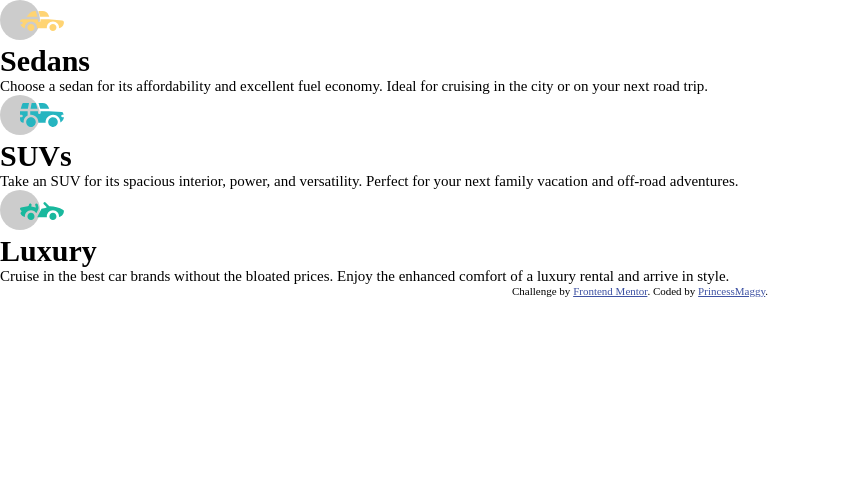
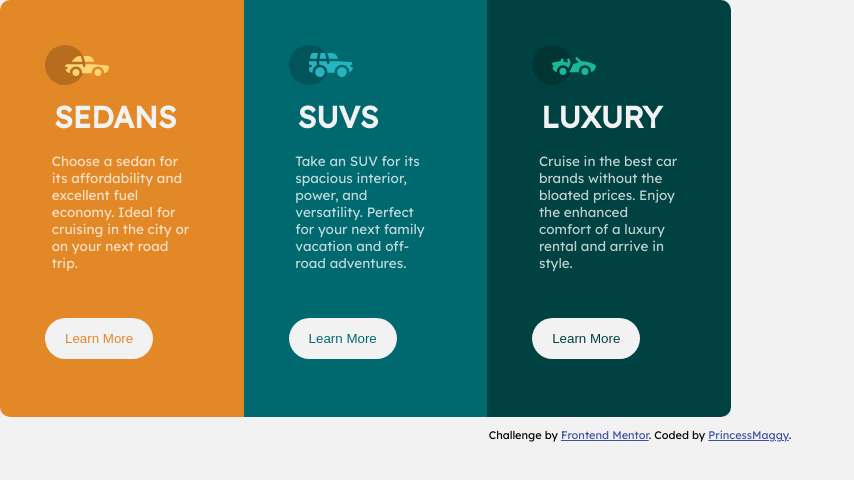
Before and after one commit to PrincessMaggy/preview-card, a plain HTML site: page index.html in a window 1280 px wide. Shown: the whole page, without its empty margins (0-854 px from the left). Drawn offline with Linux system fonts and the light colour scheme.

Commit message:
Added styling for desktop view

```diff
--- a/index.html
+++ b/index.html
@@ -11,27 +11,30 @@
 </head>
 <body>
   <main>
-    <div>
+    <div class="container">
+        <div class="sedan">
           <img src="./images/icon-sedans.svg">
           <h1>Sedans</h1>
           <p> Choose a sedan for its affordability and excellent fuel economy. Ideal for cruising in the city
             or on your next road trip.</p>
+            <button>Learn More</button>
         </div>
 
-    <div>
+        <div class="suv">
           <img src="./images/icon-suvs.svg">
           <h1>SUVs</h1>
-      <p>
-        Take an SUV for its spacious interior, power, and versatility. Perfect for your next family vacation
+          <p>Take an SUV for its spacious interior, power, and versatility. Perfect for your next family vacation
             and off-road adventures.</p>
+            <button>Learn More</button>
         </div>
 
-    <div>
+        <div class="luxury">
           <img src="./images/icon-luxury.svg">
           <h1>Luxury</h1>
-      <p>
-        Cruise in the best car brands without the bloated prices. Enjoy the enhanced comfort of a luxury
+          <p>Cruise in the best car brands without the bloated prices. Enjoy the enhanced comfort of a luxury
             rental and arrive in style.</p>
+            <button>Learn More</button>
+        </div>
         </div>
   </main>
 
--- a/style.css
+++ b/style.css
@@ -1,9 +1,13 @@
+@import url('https://fonts.googleapis.com/css2?family=Lexend+Deca&display=swap');
+
 html,
 body {
   font-size: 15px;
   box-sizing: border-box;
   margin: 0;
   padding: 0;
+  background-color:  hsl(0, 0%, 95%);
+  font-family: 'Lexend Deca', sans-serif;
 }
 
 body,
@@ -13,9 +17,85 @@ body,
   padding: 0;
 }
 
+/* main section */
+main{
+  text-align: left;
+}
+.container{
+  display: flex;
+}
+.container div{
+  padding: 3em;
+  width: 12vw;
+
+}
+img{
+  max-width: 50%;
+}
+h1{
+color:  hsl(0, 0%, 95%);
+text-transform: uppercase;
+padding: 0.3em;
+}
+p{
+  color:hsla(0, 0%, 100%, 0.75);
+  font-size: 0.9rem;
+  padding: 0.5em;
+}
+button{
+  background-color:  hsl(0, 0%, 95%);
+  padding: 1em 1.5em;
+  margin: 3em 0 1em 0;
+  border:none;
+  border-radius: 25px 25px;
+}
+/* sedan section */
+.sedan{
+  background-color: hsl(31, 77%, 52%);
+  border-radius: 10px 0 0 10px;
+  }
+  .sedan button{
+    color: hsl(31, 77%, 52%);
+  }
+  .sedan button:hover{
+    border: groove 2px hsl(0, 0%, 95%);
+    color: hsl(0, 0%, 95%);
+    background-color:hsl(31, 77%, 52%);
+    transition: 1s ease;
+  }
+
+  /* suv section */
+.suv{
+  background-color: hsl(184, 100%, 22%);
+  }
+  .suv button {
+  color:  hsl(184, 100%, 22%);
+  }
+  .suv button:hover{
+    border: groove 2px hsl(0, 0%, 95%);
+    color: hsl(0, 0%, 95%);;
+    background-color:hsl(184, 100%, 22%);
+  }
+
+  /* luxury section */
+.luxury{
+ background-color:  hsl(179, 100%, 13%);
+ border-radius:0 10px 10px 0;
+  }
+  .luxury button{
+    color:hsl(179, 100%, 13%);
+  }
+  .luxury button:hover{
+    border: groove 2px hsl(0, 0%, 95%);
+    color: hsl(0, 0%, 95%);
+    background-color:hsl(179, 100%, 13%);
+  }
+
+  /* footer section */
 .attribution {
   font-size: 11px;
   text-align: center;
+  margin: 1em;
 }
 .attribution a {
   color: hsl(228, 45%, 44%);
```
Lines whose indentation alone changed are shown as unchanged.
